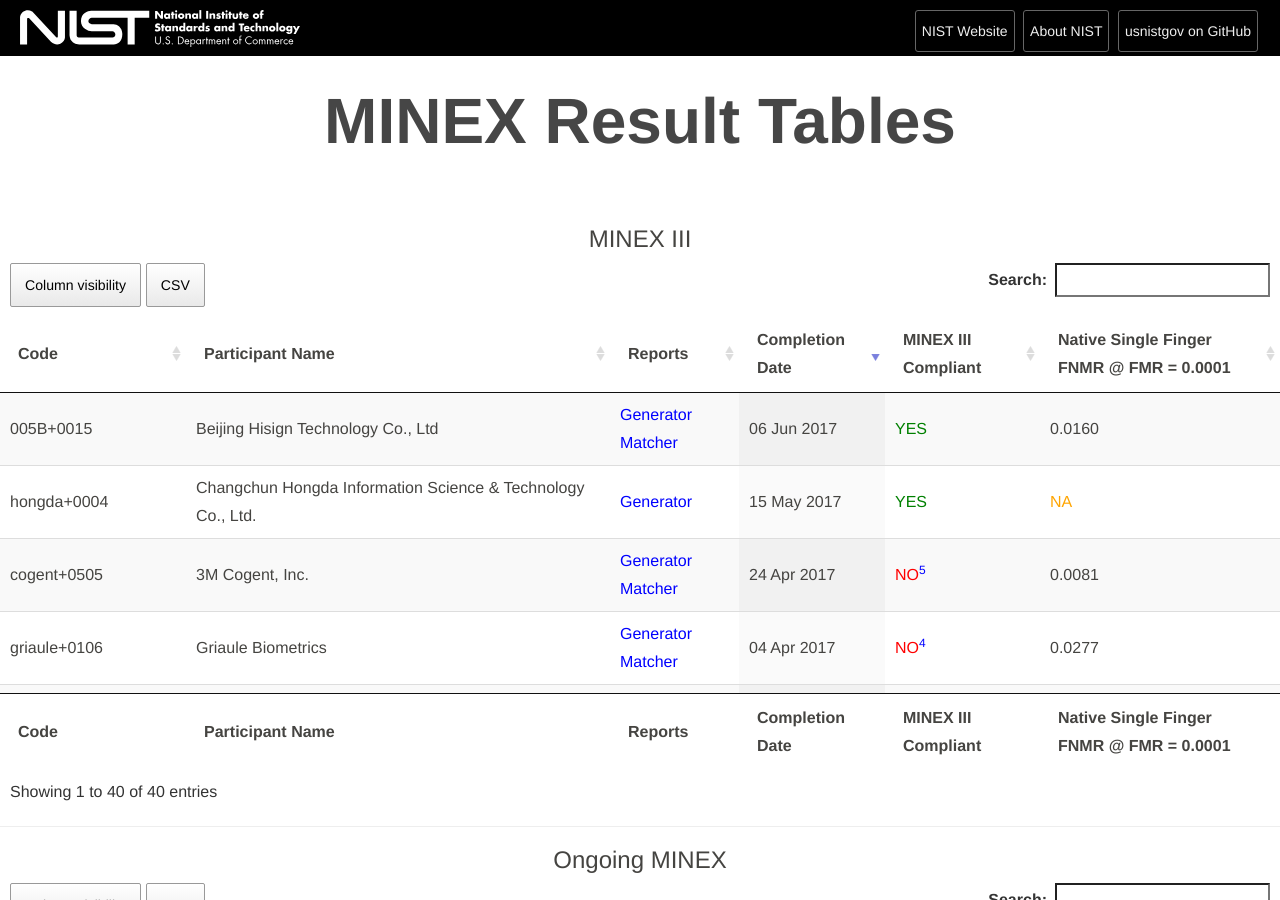
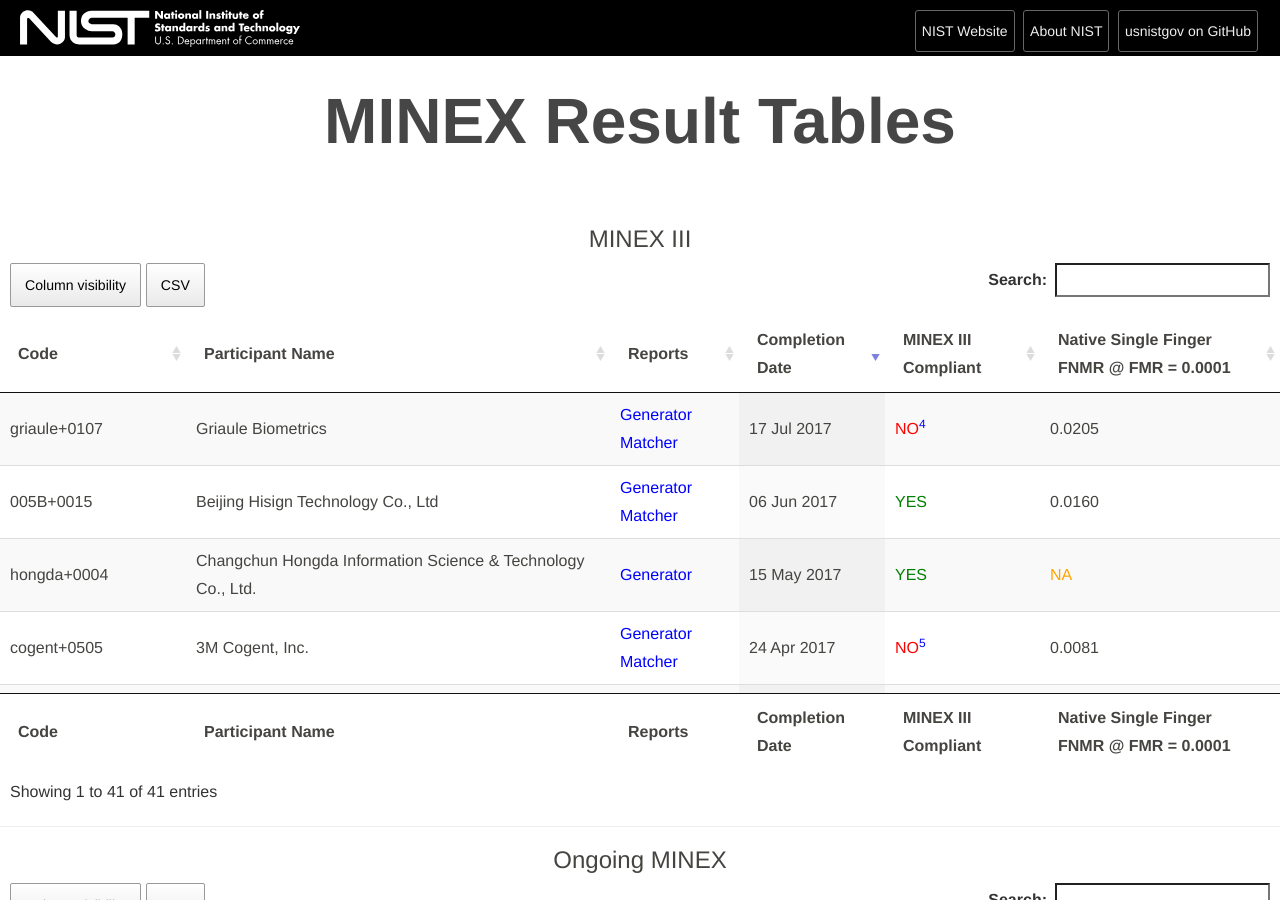
Before and after one commit to usnistgov/minex, a Jekyll site: the page built from results/tables/index.html, in a window 1280 px wide and 900 px high. Built offline with Jekyll 4.4.1, drawn with Linux system fonts in a browser that asks for light colours.

Commit message:
added griaule+0107

```diff
--- a/_includes/results/minexiii.html
+++ b/_includes/results/minexiii.html
@@ -421,6 +421,26 @@
 			<td class="minex_na">NA</td>
 			<td>003A</td>
 			<td>0206</td>
+			<td class="minex_na">NA</td>
+		</tr>
+		<tr>
+			<td>griaule+0107</td>
+			<td>Griaule Biometrics</td>
+			<td><a href="http://nigos.nist.gov:8080/evaluations/minexiii/reportcards/griaule+0107_generator_report.pdf">Generator</a> <a href="http://nigos.nist.gov:8080/evaluations/minexiii/reportcards/griaule+0107_matcher_report.pdf">Matcher</a></td>
+			<td>07/17/2017</td>
+			<td class="minex_no">NO<a href="#4"><sup>4</sup></a></td>
+			<td class="minex_yes">YES</td>
+			<td class="minex_no">NO<a href="#4"><sup>4</sup></a></td>
+			<td>0.0205</td>
+			<td>0.00089</td>
+			<td class="minex_yes">YES</td>
+			<td class="minex_no">NO<a href="#4"><sup>4</sup></a></td>
+			<td>196722</td>
+			<td>003A</td>
+			<td>0107</td>
+			<td class="minex_na">NA</td>
+			<td>003A</td>
+			<td>0207</td>
 			<td class="minex_na">NA</td>
 		</tr>
 		<tr>
```
